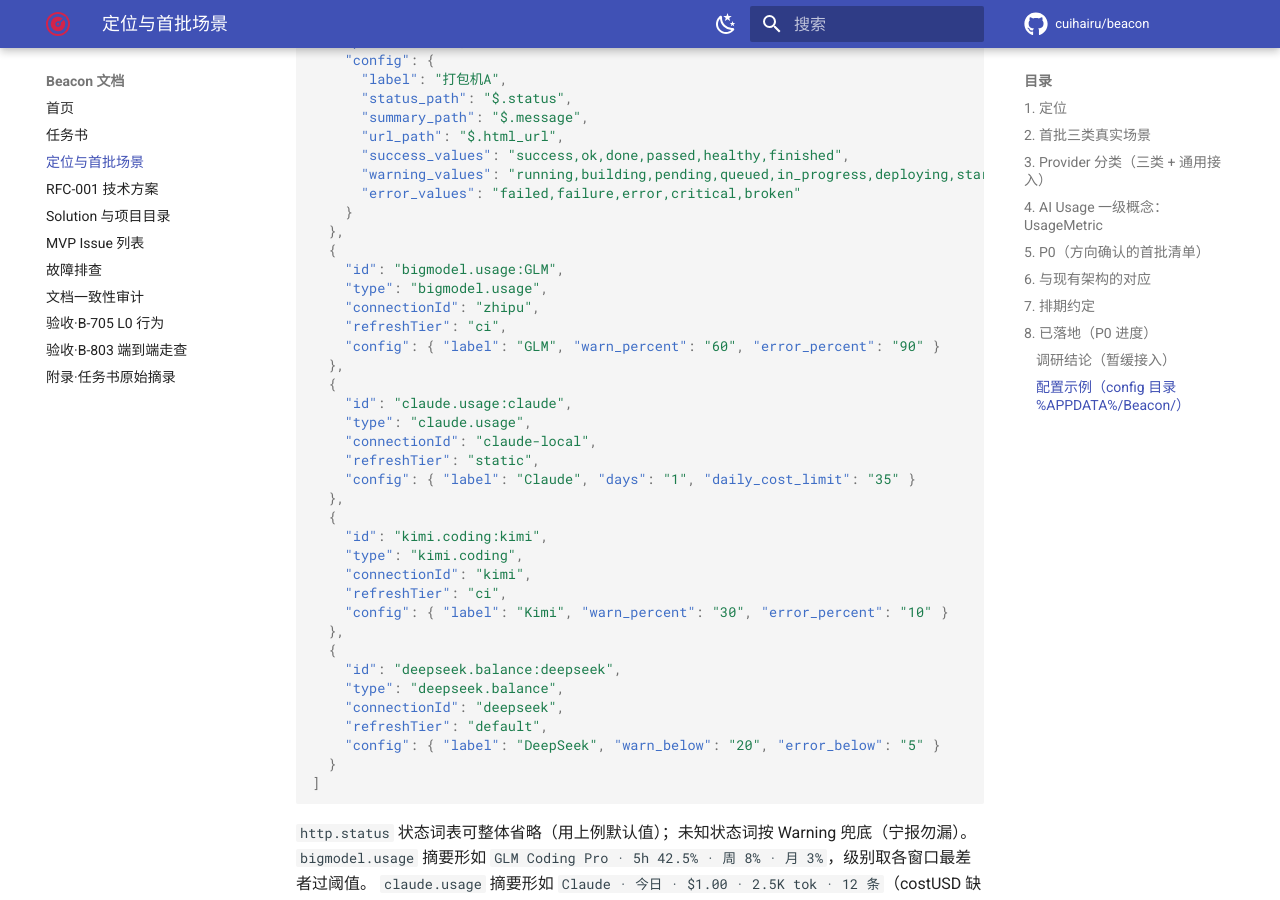
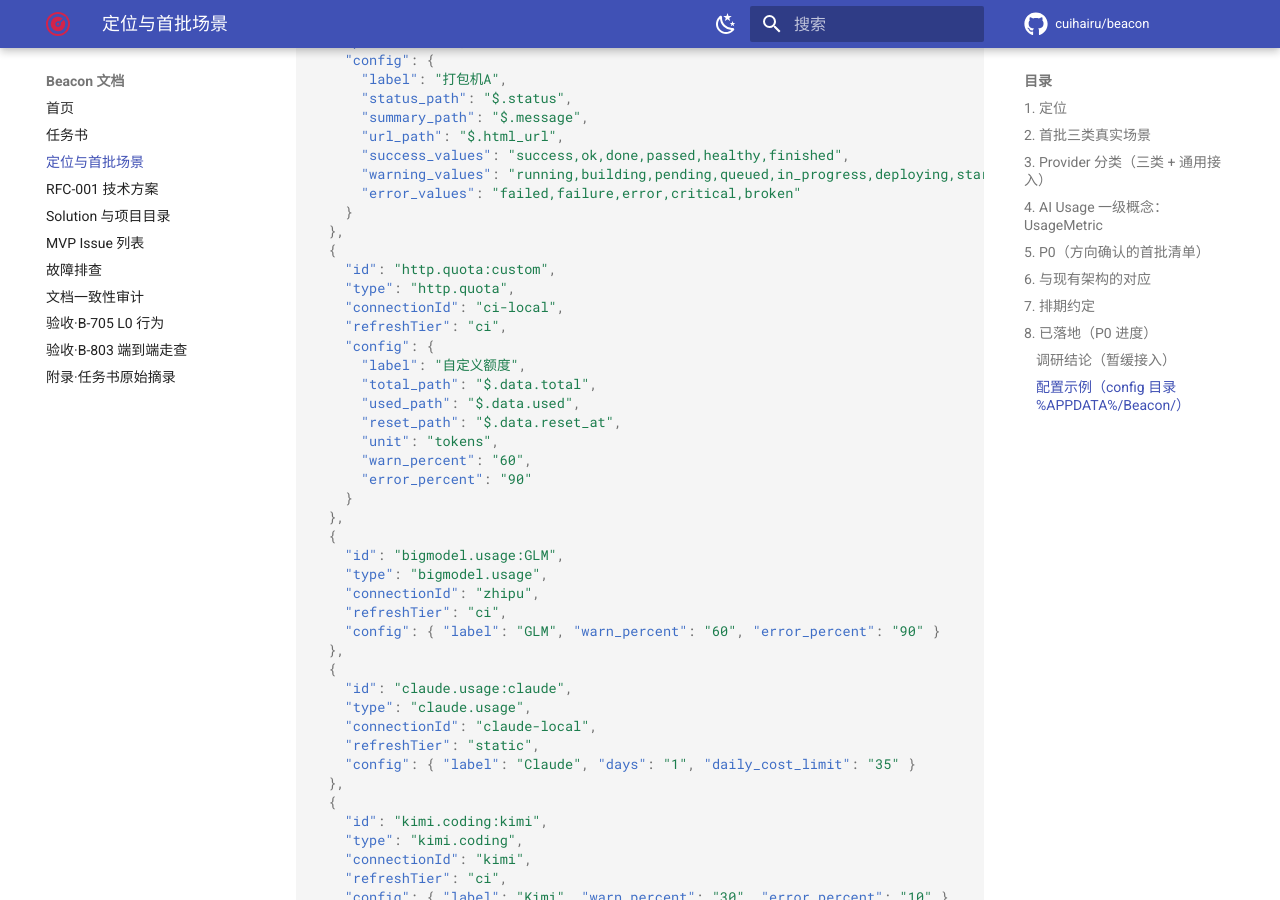
Before and after one commit to cuihairu/beacon, an MkDocs documentation site: the page built from docs/positioning.md, in a window 1280 px wide and 900 px high, scrolled down 6513 px. Built offline with MkDocs 1.6.1 and Material for MkDocs 9.7.7, drawn with Linux system fonts in a browser that asks for light colours; comment, search, counter and statistics services are not loaded.

Commit message:
docs: positioning §8 落地清单补 http.quota 配置示例 / solution-structure 计数同步（Connections 18/HTTP 6/测试 298）/ acceptance 追加 GLM 额度 G1–G5 走查节点

```diff
--- a/docs/positioning.md
+++ b/docs/positioning.md
@@ -250,6 +250,21 @@
     }
   },
   {
+    "id": "http.quota:custom",
+    "type": "http.quota",
+    "connectionId": "ci-local",
+    "refreshTier": "ci",
+    "config": {
+      "label": "自定义额度",
+      "total_path": "$.data.total",
+      "used_path": "$.data.used",
+      "reset_path": "$.data.reset_at",
+      "unit": "tokens",
+      "warn_percent": "60",
+      "error_percent": "90"
+    }
+  },
+  {
     "id": "bigmodel.usage:GLM",
     "type": "bigmodel.usage",
     "connectionId": "zhipu",
```
Also changed, not shown: docs/solution-structure.md (+3 -3 lines).
